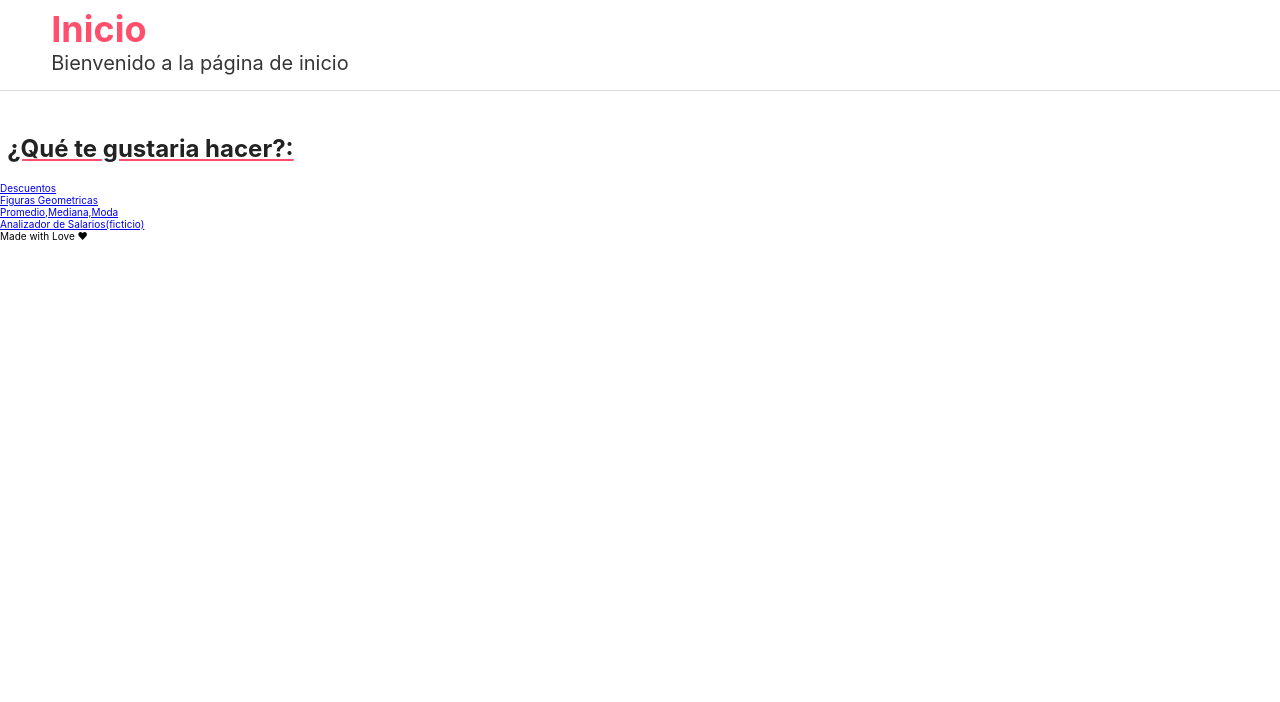
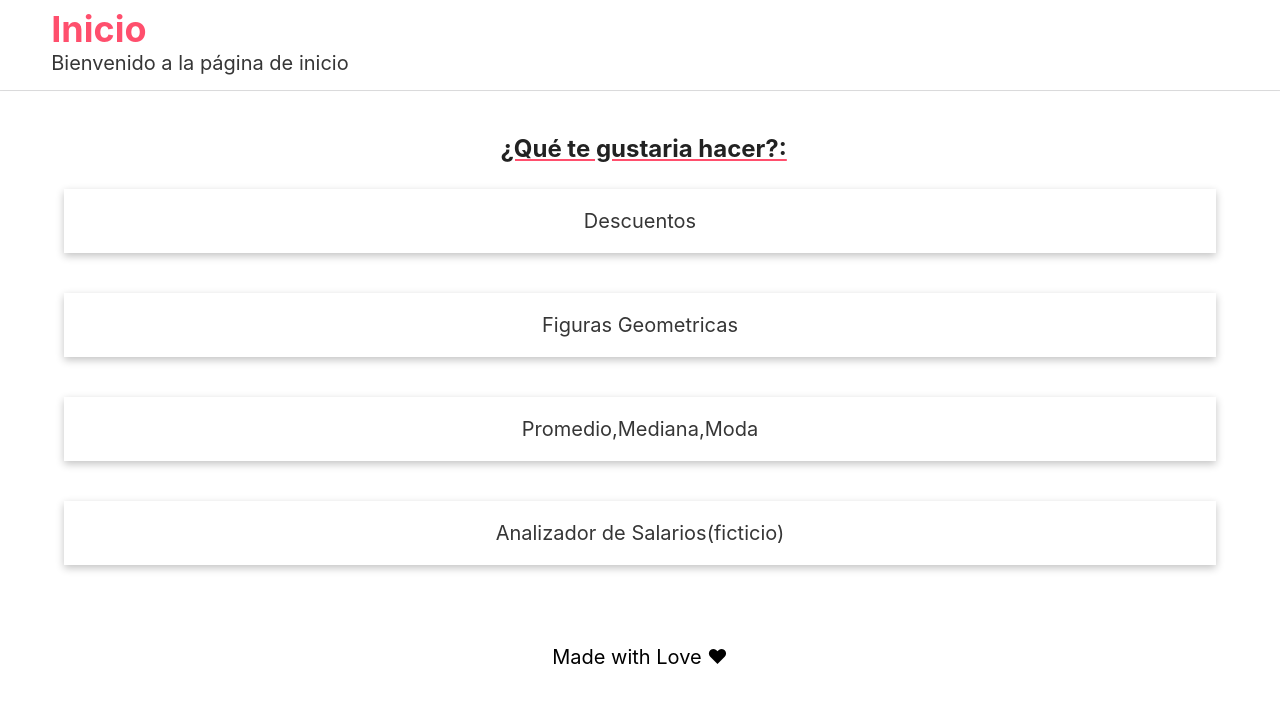
Before and after one commit to cristian-nicp/platzi-curso-practico-javascript, a plain HTML site: page index.html in a window 1280 px wide. Drawn offline with Linux system fonts and the light colour scheme.

Commit message:
styles modified for index html

```diff
--- a/basic-style.css
+++ b/basic-style.css
@@ -47,6 +47,9 @@ button{
 }
 
 .main{
+  width: 100%;
+  min-width: 320px;
+  height: auto;
   padding-block-start: 2em;
 }
 
@@ -54,6 +57,7 @@ button{
   margin-block-start: 1em;
   margin-block-end: .8em;
   margin-inline-start: .3em;
+  text-align: center;
   font-size: 2.4rem;
   text-decoration: underline #ff4f6d;
   color: var(--primary-color);
@@ -101,3 +105,50 @@ button{
 .main__form .main__button:nth-child(3){
   margin-block-end:1em;
 }
+
+.main__home-section{
+  width: 90%;
+  margin: 0 auto;
+  height: auto;
+}
+
+.main__links{
+  width: 100%;
+  height: auto;
+  margin-block-start: 2.6em;
+  list-style: none;
+}
+
+.main__item{
+  width: 100%;
+  margin-block-end: 2em;
+  font-size: 2rem;
+  text-align: center;
+}
+
+.main__item a{
+  display: block;
+  min-width: 300px;
+  width: 100%;
+  padding-inline: 2em;
+  padding-block: 1em;
+  text-align: center;
+  text-decoration: none;
+  color: var(--secondary-color);
+  /*shadow*/
+  box-shadow: rgba(0, 0, 0, 0.24) 0px 3px 8px;
+}
+
+.footer{
+  margin-block-start: 1em;
+  min-width: 320px;
+  width: 100%;
+  height: auto;
+}
+
+.footer p{
+  padding-block: 1em;
+  padding-block-start: 2em;
+  font-size: 2rem;
+  text-align: center;
+}
```
Also changed, not shown: discounts/discount.html (+1 -0 lines), 1 other file.
